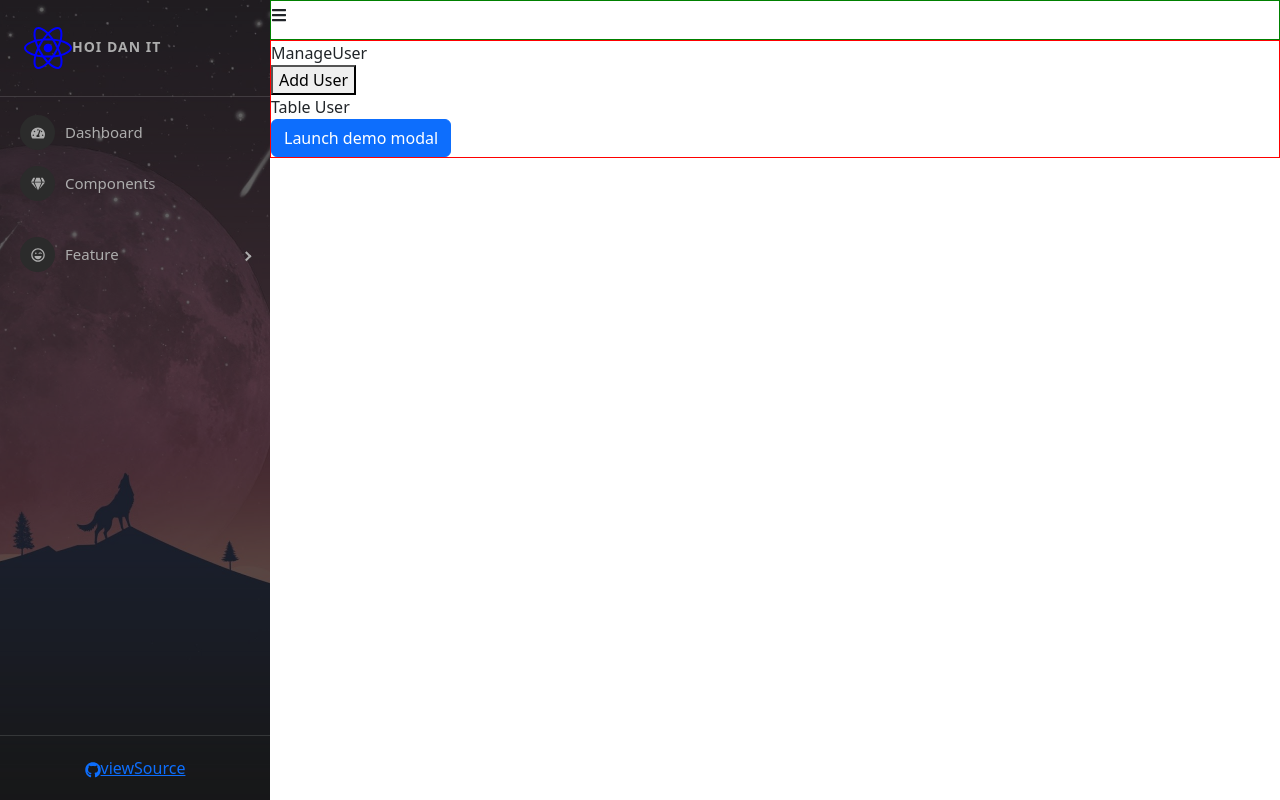
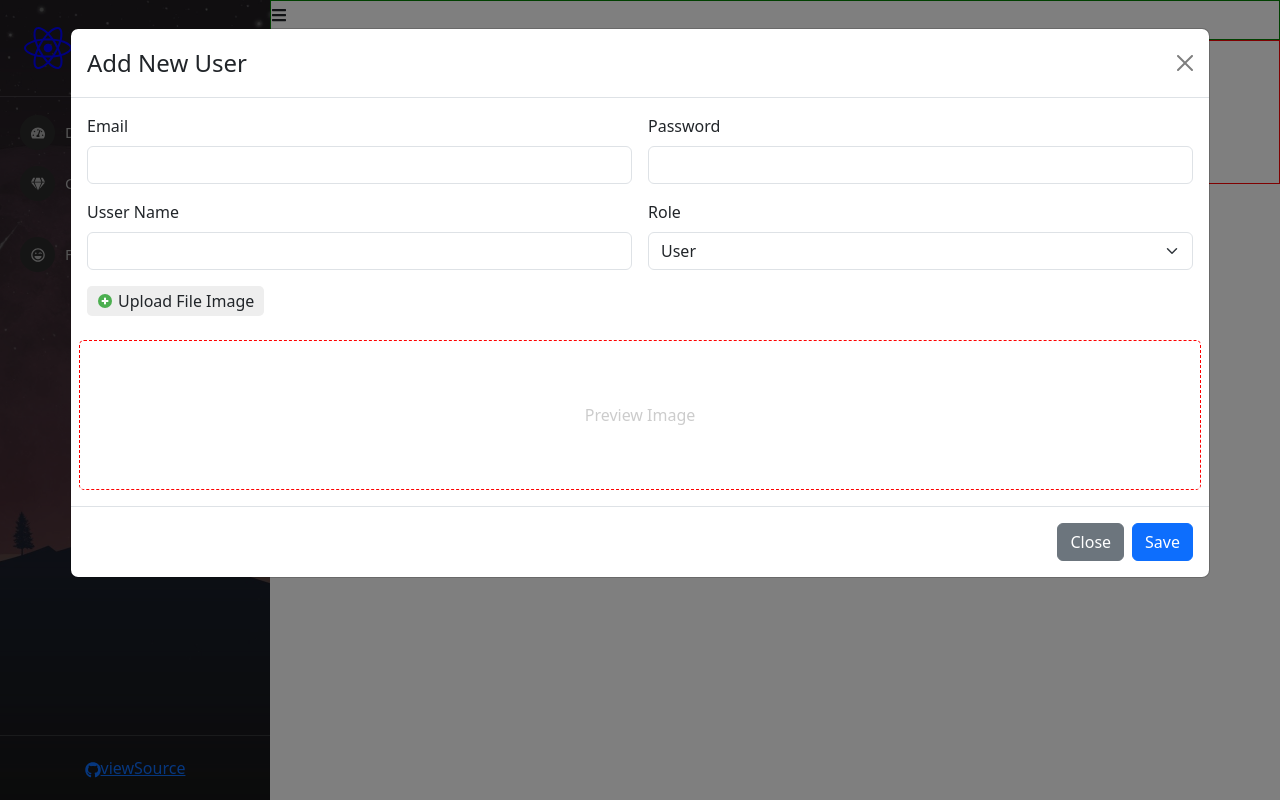
Before and after one commit to ninhtrong2k/react-js, a React (Create React App) app: page /admins/manage-users in a window 1280 px wide. Both pictures are taken after a click on the button "Add User". Built offline with nearby package versions, Linux system fonts and the light colour scheme.

Commit message:
video 58

```diff
--- a/src/components/Admin/Content/ManageUser.js
+++ b/src/components/Admin/Content/ManageUser.js
@@ -1,22 +1,27 @@
+import { useState } from "react";
 import ModalCreateUser from "./ModalCreateUser";
-// import { FaCirclePlus } from "./react-icons/fa6";
+import { FcPlus } from "react-icons/fc";
 
 const ManageUser = (props) => {
+    const [showModalCreateUser, setshowModalCreateUser] = useState(false);
     return (
         <div className="manage-user-container">
             <div className="title">
                 ManageUser
             </div>
             <div className="user-content">
-                <div>
-                    <button>
-                        Add User
+                <div className="btn-add-new">
+                    <button className="btn btn-primary" onClick={() => setshowModalCreateUser(true)}>
+                        <FcPlus/> Add User
                     </button>
                 </div>
-                <div>
+                <div className="table-users-container">
                     Table User
                 </div>
-                    <ModalCreateUser />
+                    <ModalCreateUser
+                    show={showModalCreateUser}
+                    setShow={setshowModalCreateUser}
+                    />
             </div>
         </div>
     )
--- a/src/components/Admin/Content/ManageUser.scss
+++ b/src/components/Admin/Content/ManageUser.scss
@@ -1,20 +1,34 @@
 .manage-user-container {
+    padding: 10px;
+    .user-content {
+        .btn-add-new {
+            margin: 15px 0;
+        }
+    }
+
+    .title {
+        font-weight: 600;
+        font-size: 20px;
+    }
 }
+
 .modal-add-user {
-    .img-preview{
+    .img-preview {
         display: flex;
         justify-content: center;
         align-items: center;
         color: #ccc;
         border: 1px solid red;
         height: 150px;
-        border-style:dashed ;
+        border-style: dashed;
         border-radius: 5px;
+
         img {
             max-width: 100%;
             height: 100%;
         }
     }
+
     .label-upload {
         display: flex;
         align-items: center;
@@ -24,6 +38,7 @@
         border-radius: 5px;
         background: #eee;
         cursor: pointer;
+
         &:hover {
             background: #dcdcdc;
         }
--- a/src/components/Admin/Content/ModalCreateUser.js
+++ b/src/components/Admin/Content/ModalCreateUser.js
@@ -3,12 +3,22 @@
 import Modal from 'react-bootstrap/Modal';
 import './ManageUser.scss';
 import { FcPlus } from "react-icons/fc";
+import axios from 'axios';
 
 
-const ModalCreateUser = () => {
-    const [show, setShow] = useState(false);
+const ModalCreateUser = (props) => {
+    const { show, setShow } = props;
+    // const [show, setShow] = useState(false);
 
-    const handleClose = () => setShow(false);
+    const handleClose = () => {
+        setShow(false)
+        setEmail ("");
+        setPassword("");
+        setUserName("");
+        setRole("ADMIN");
+        setImage("");
+        setPreviewImage("");
+    };
     const handleShow = () => setShow(true);
 
     const [email, setEmail] = useState("");
@@ -19,20 +29,40 @@
     const [previewImage, setPreviewImage] = useState("");
 
     const handleUpLoadImage = (event) => {
-        if(event.target && event.target.files && event.target.files[0]){
+        if (event.target && event.target.files && event.target.files[0]) {
             setPreviewImage(URL.createObjectURL(event.target.files[0]));
             setImage(event.target.files[0]);
-        }else{
+        } else {
             setPreviewImage("");
         }
-        console.log("upload files", event.target.files[0]);
+        // console.log("upload files", event.target.files[0]);
+    }
+
+    const handleSubmitCreateUser = async () => {
+        // let data = {
+        //     email: email,
+        //     password: password,
+        //     username: username,
+        //     role: role,
+        //     userImage: image,
+        // }
+        // console.log(data)
+        const FormData = require('form-data');
+        const data = new FormData();
+        data.append('email', email);
+        data.append('password', password);
+        data.append('username', username);
+        data.append('role', role);
+        data.append('userImagem', image);
+        let res = await axios.post('http://localhost:8081/api/v1/participant', data);
+        console.log(res);
     }
 
     return (
         <>
-            <Button variant="primary" onClick={handleShow}>
+            {/* <Button variant="primary" onClick={handleShow}>
                 Launch demo modal
-            </Button>
+            </Button> */}
 
             <Modal
                 show={show}
@@ -103,7 +133,7 @@
                     <Button variant="secondary" onClick={handleClose}>
                         Close
                     </Button>
-                    <Button variant="primary" onClick={handleClose}>
+                    <Button variant="primary" onClick={() => handleSubmitCreateUser()}>
                         Save
                     </Button>
                 </Modal.Footer>
```
